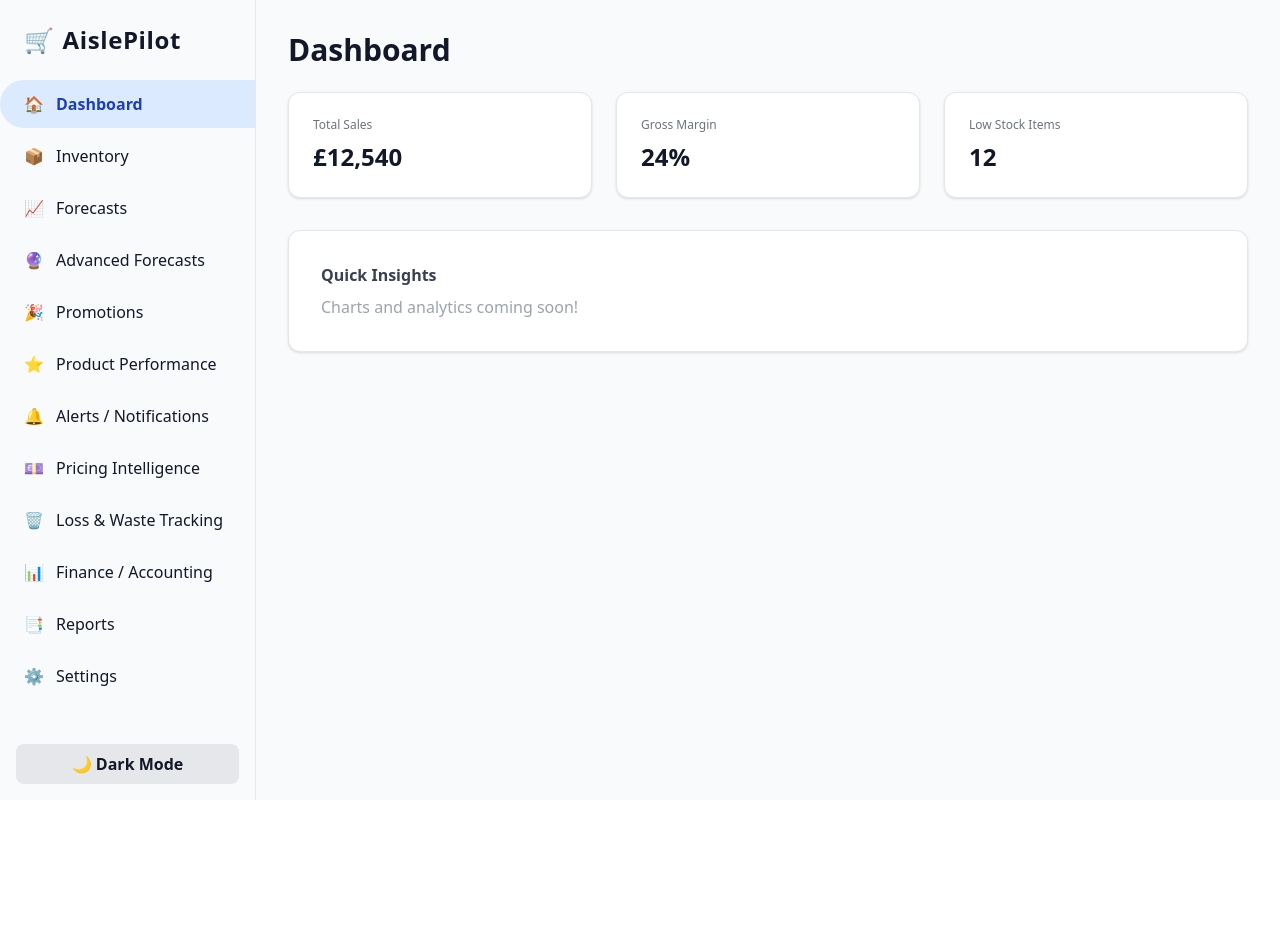
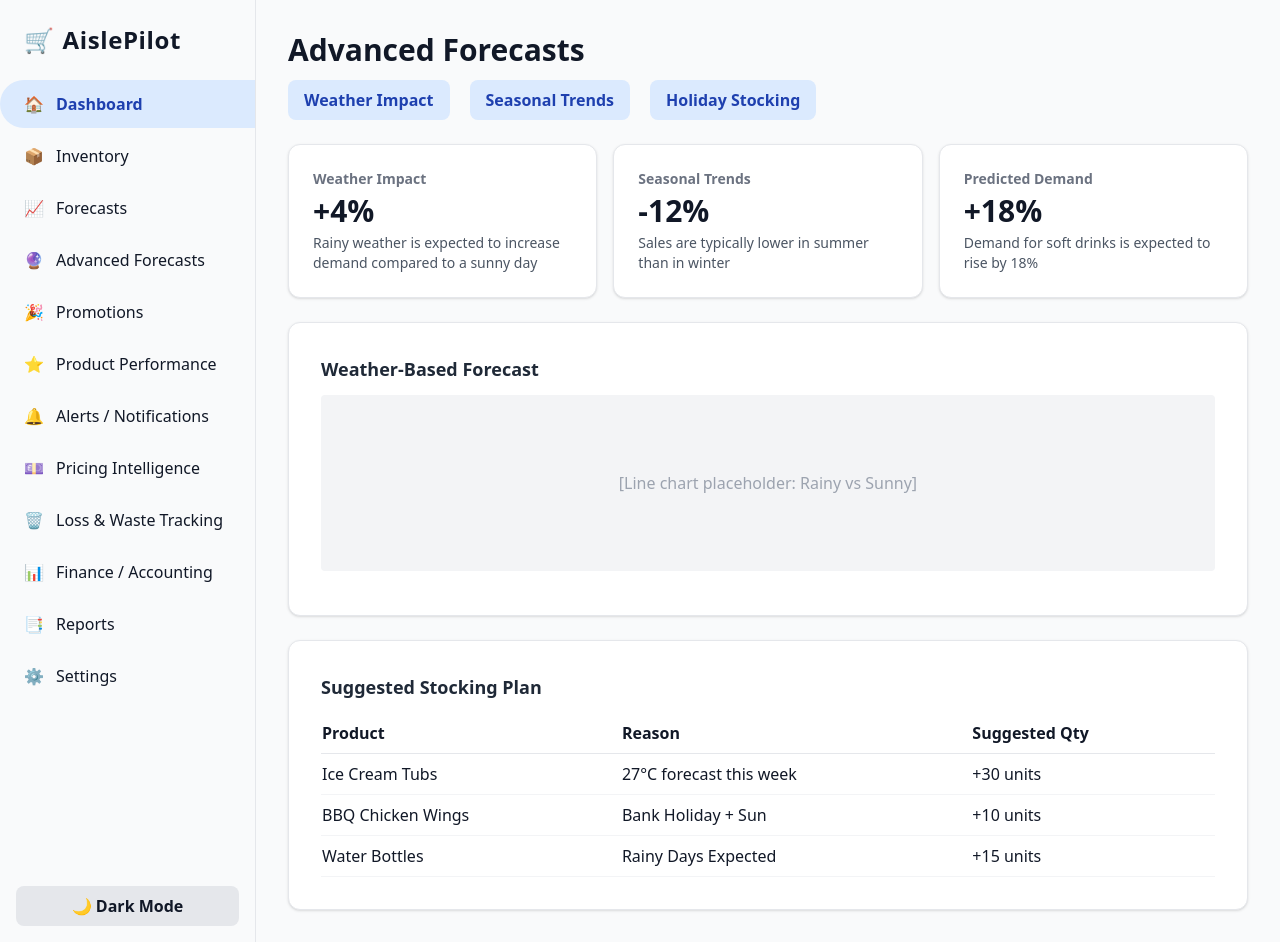
Before and after one commit to Kishore094/aislepilot-ui, a React (Create React App) app: page / in a window 1280 px wide. Both pictures are taken after typing "Sample", "Sample123" into the empty fields and a click on the button "Login". Before the commit the page ends 800 px from the top, so only its background shows below. Built offline with nearby package versions, Linux system fonts and the light colour scheme.

Commit message:
Update Dashboard.js

```diff
--- a/src/pages/Dashboard.js
+++ b/src/pages/Dashboard.js
@@ -1,26 +1,81 @@
 import React from "react";
+
+const cards = [
+  {
+    title: "Weather Impact",
+    value: "+4%",
+    desc: "Rainy weather is expected to increase demand compared to a sunny day"
+  },
+  {
+    title: "Seasonal Trends",
+    value: "-12%",
+    desc: "Sales are typically lower in summer than in winter"
+  },
+  {
+    title: "Predicted Demand",
+    value: "+18%",
+    desc: "Demand for soft drinks is expected to rise by 18%"
+  }
+];
+
+const suggested = [
+  { product: "Ice Cream Tubs", reason: "27°C forecast this week", qty: "+30 units" },
+  { product: "BBQ Chicken Wings", reason: "Bank Holiday + Sun", qty: "+10 units" },
+  { product: "Water Bottles", reason: "Rainy Days Expected", qty: "+15 units" }
+];
 
 export default function Dashboard() {
   return (
     <div>
-      <h1 className="text-3xl font-bold mb-6 text-gray-900">Dashboard</h1>
-      <div className="grid grid-cols-1 md:grid-cols-3 gap-6 mb-8">
-        <div className="bg-white rounded-xl shadow p-6 border border-gray-200">
-          <div className="text-gray-500 text-xs mb-2">Total Sales</div>
-          <div className="text-2xl font-bold text-gray-900">£12,540</div>
-        </div>
-        <div className="bg-white rounded-xl shadow p-6 border border-gray-200">
-          <div className="text-gray-500 text-xs mb-2">Gross Margin</div>
-          <div className="text-2xl font-bold text-gray-900">24%</div>
-        </div>
-        <div className="bg-white rounded-xl shadow p-6 border border-gray-200">
-          <div className="text-gray-500 text-xs mb-2">Low Stock Items</div>
-          <div className="text-2xl font-bold text-gray-900">12</div>
+      <h1 className="text-3xl font-bold mb-3">Advanced Forecasts</h1>
+      <div className="flex gap-3 mb-6">
+        {["Weather Impact", "Seasonal Trends", "Holiday Stocking"].map(tab => (
+          <button
+            key={tab}
+            className="px-4 py-2 rounded-lg font-semibold mr-2
+              bg-blue-100 text-blue-800 dark:bg-gray-800 dark:text-blue-300
+              hover:bg-blue-200 dark:hover:bg-gray-700 transition"
+          >
+            {tab}
+          </button>
+        ))}
+      </div>
+      <div className="grid grid-cols-1 md:grid-cols-3 gap-4 mb-6">
+        {cards.map(card => (
+          <div key={card.title} className="rounded-xl bg-white dark:bg-gray-900 shadow p-6 border border-gray-200 dark:border-gray-800">
+            <div className="text-sm font-semibold mb-1 text-gray-500 dark:text-gray-400">{card.title}</div>
+            <div className="text-3xl font-bold mb-1 text-gray-900 dark:text-white">{card.value}</div>
+            <div className="text-gray-600 dark:text-gray-300 text-sm">{card.desc}</div>
+          </div>
+        ))}
+      </div>
+      <div className="bg-white dark:bg-gray-900 rounded-xl shadow p-8 mb-6 border border-gray-200 dark:border-gray-800">
+        <div className="text-lg font-semibold mb-3 text-gray-800 dark:text-white">Weather-Based Forecast</div>
+        {/* Chart Placeholder */}
+        <div className="h-44 flex items-center justify-center bg-gray-100 dark:bg-gray-800 rounded mb-3">
+          <span className="text-gray-400 dark:text-gray-500">[Line chart placeholder: Rainy vs Sunny]</span>
         </div>
       </div>
-      <div className="bg-white rounded-xl shadow p-8 border border-gray-200">
-        <div className="text-gray-700 mb-2 font-semibold">Quick Insights</div>
-        <div className="text-gray-400">Charts and analytics coming soon!</div>
+      <div className="bg-white dark:bg-gray-900 rounded-xl shadow p-8 border border-gray-200 dark:border-gray-800">
+        <div className="text-lg font-semibold mb-3 text-gray-800 dark:text-white">Suggested Stocking Plan</div>
+        <table className="w-full text-left">
+          <thead>
+            <tr className="border-b border-gray-200 dark:border-gray-700">
+              <th className="py-2 pr-4 font-semibold">Product</th>
+              <th className="py-2 pr-4 font-semibold">Reason</th>
+              <th className="py-2 pr-4 font-semibold">Suggested Qty</th>
+            </tr>
+          </thead>
+          <tbody>
+            {suggested.map(item => (
+              <tr key={item.product} className="border-b border-gray-100 dark:border-gray-800">
+                <td className="py-2 pr-4">{item.product}</td>
+                <td className="py-2 pr-4">{item.reason}</td>
+                <td className="py-2 pr-4">{item.qty}</td>
+              </tr>
+            ))}
+          </tbody>
+        </table>
       </div>
     </div>
   );
```
